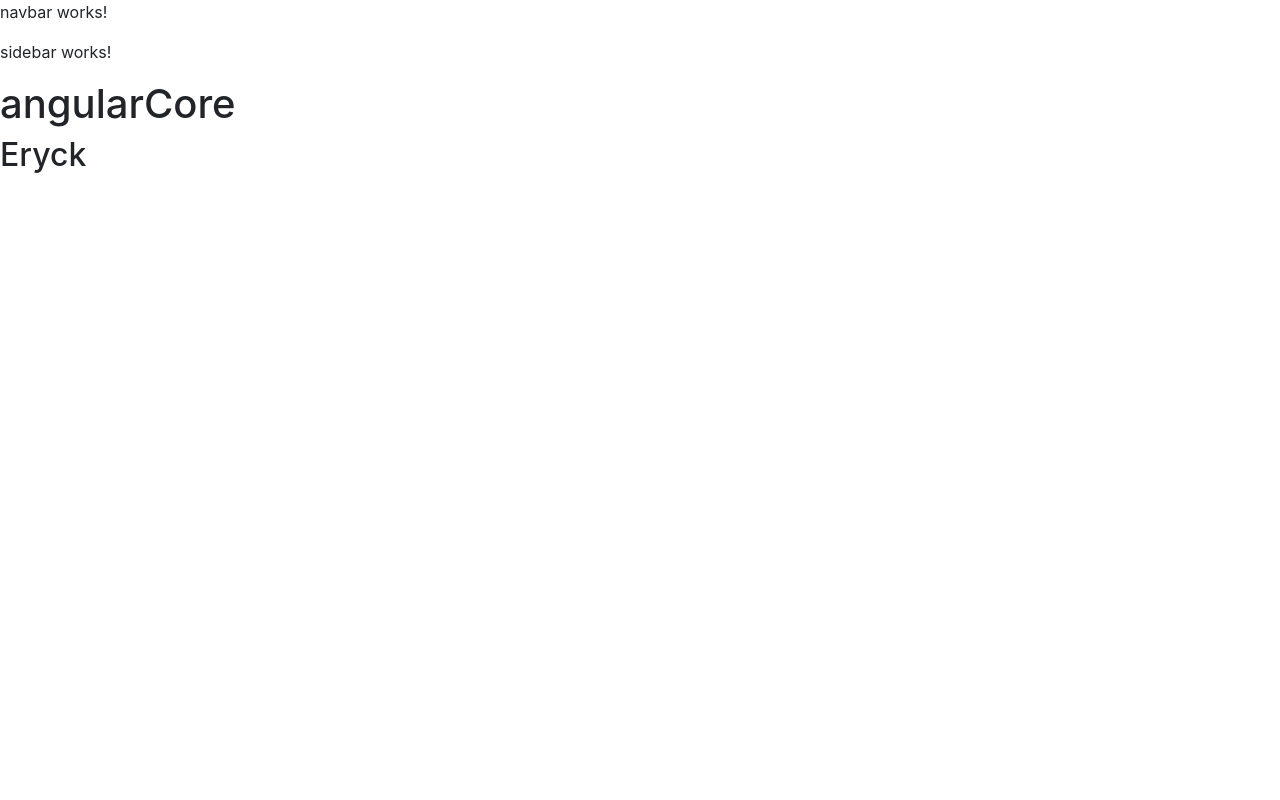
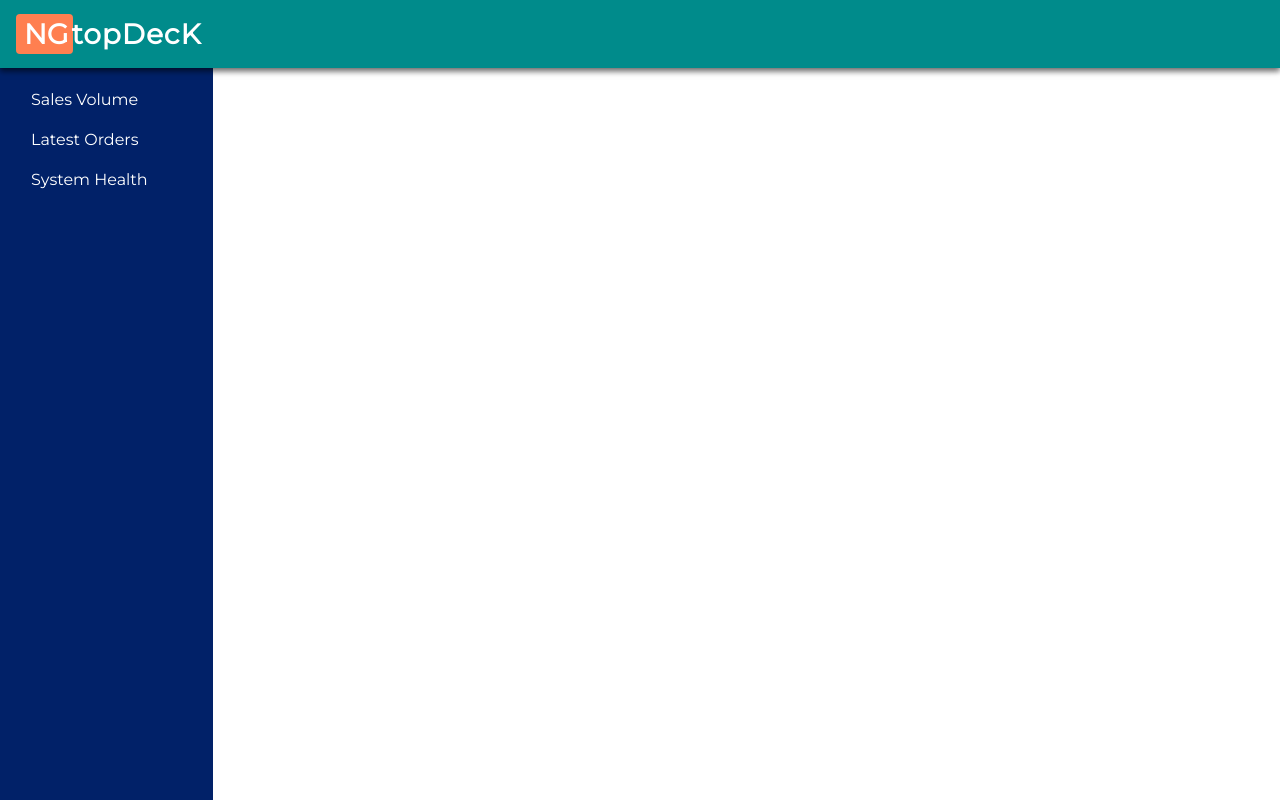
Before and after one commit to eryckalves/coreAngular, an Angular app: page / in a window 1280 px wide. Built offline with nearby package versions, Linux system fonts and the light colour scheme.

Commit message:
ver 0.2.0 added style , js popper and chart

```diff
--- a/angular.json
+++ b/angular.json
@@ -30,7 +30,10 @@
             "styles": [
               "src/styles.css"
             ],
-            "scripts": []
+            "scripts": ["./node_modules/jquery/dist/jquery.min.js",
+                        "./node_modules/popper.js/dist/umd/popper.min.js",
+                        "./node_modules/bootstrap/dist/js/bootstrap.min.js",
+                        "./node_modules/chart.js/dist/Chart.min.js"]
           },
           "configurations": {
             "production": {
--- a/package.json
+++ b/package.json
@@ -19,10 +19,13 @@
     "@angular/platform-browser": "~9.1.1",
     "@angular/platform-browser-dynamic": "~9.1.1",
     "@angular/router": "~9.1.1",
+    "@types/jquery": "^3.3.35",
     "bootstrap": "^4.4.1",
     "chart.js": "^2.9.3",
     "jquery": "^3.5.0",
+    "ngx-bootstrap": "^5.6.1",
     "popper": "^1.0.1",
+    "popper.js": "^1.16.1",
     "rxjs": "~6.5.4",
     "tslib": "^1.10.0",
     "zone.js": "~0.10.2"
--- a/src/app/app.component.css
+++ b/src/app/app.component.css
@@ -0,0 +1,17 @@
+#sideBar{
+    height: 100vh;
+    padding-top: 80px;
+    position: fixed;
+    background-color: rgb(1, 33, 104);
+    color: #ffffff;
+}
+
+#dashboard{
+    margin-top: 60px;
+}
+
+#navbar{
+    background-color: darkcyan !important;
+    box-shadow: 0 3px 6px rgba(0, 0, 0, 0.5) , 0 3px 6px rgba(0, 0, 0, 0.2);
+    color: #ffffff;
+}
--- a/src/app/app.component.html
+++ b/src/app/app.component.html
@@ -1,10 +1,16 @@
-<app-navbar></app-navbar>
-<app-sidebar></app-sidebar>
-<div class="">
-  <h1>
-    {{title}}
-  </h1>
-  <h2>
-    {{subtitle}}
-  </h2>
+<app-navbar id="navbar" class="navbar navbar-dark fixed-top bg-dark">
+
+</app-navbar>
+
+<div class="container-fluid">
+  <div class="row" id="mainContent">
+
+    <app-sidebar id="sideBar" class="col-sm-3 col-md-2 d-none d-sm-block sidebar">
+
+    </app-sidebar>
+
+    <div class="col-sm-9" id="dashboard">
+    </div>
+
+  </div>
 </div>
--- a/src/app/navbar/navbar.component.css
+++ b/src/app/navbar/navbar.component.css
@@ -0,0 +1,18 @@
+.logo{
+    color:#ffffff;
+    font-weight: bold;
+    font-size: 1.4em;
+}
+
+.logo-left{
+    background-color: coral;
+    padding: 3px 5px 3px 8px;
+    border-radius: 4px;
+}
+
+.logo-right{
+    padding: 3px 8px 3px 3px;
+    margin-left: -5px;
+    border-radius: 4px;
+    letter-spacing: 1px;
+}
--- a/src/app/navbar/navbar.component.html
+++ b/src/app/navbar/navbar.component.html
@@ -1,3 +1,4 @@
-<p>
-  navbar works!
-</p>
+<a class="navbar-brand">
+  <span class="logo logo-left">NG</span>
+  <span class="logo logo-right">topDecK</span>
+</a>
--- a/src/app/sidebar/sidebar.component.css
+++ b/src/app/sidebar/sidebar.component.css
@@ -0,0 +1,9 @@
+.nav-link
+{
+    color: white;
+}
+
+.nav-link:hover
+{
+    color: rgb(255, 74, 74);
+}
--- a/src/app/sidebar/sidebar.component.html
+++ b/src/app/sidebar/sidebar.component.html
@@ -1,3 +1,11 @@
-<p>
-  sidebar works!
-</p>
+<ul class="nav nav-pills flex-column">
+  <li class="nav-item">
+    <a class="nav-link" href="#">Sales Volume</a>
+  </li>
+  <li class="nav-item">
+    <a class="nav-link" href="#">Latest Orders</a>
+  </li>
+  <li class="nav-item">
+    <a class="nav-link" href="#">System Health</a>
+  </li>
+</ul>
--- a/src/styles.css
+++ b/src/styles.css
@@ -1,2 +1,23 @@
 /* You can add global styles to this file, and also import other style files */
 @import '../node_modules/bootstrap//dist/css/bootstrap.min.css';
+@import url('https://fonts.googleapis.com/css2?family=Montserrat&display=swap');
+
+:root{
+    --main-font: 'Montserrat', sans-serif;
+}
+
+*{
+    box-sizing: border-box;
+    padding: 0;
+    margin: 0;
+}
+
+html{
+    height: 100%;
+}
+
+body{
+    font-family: var(--main-font);
+    background-color: #ffffff;
+    height: 100%;
+}
```
Also changed, not shown: 1 other file (tests, documents, lock files or other folders).
